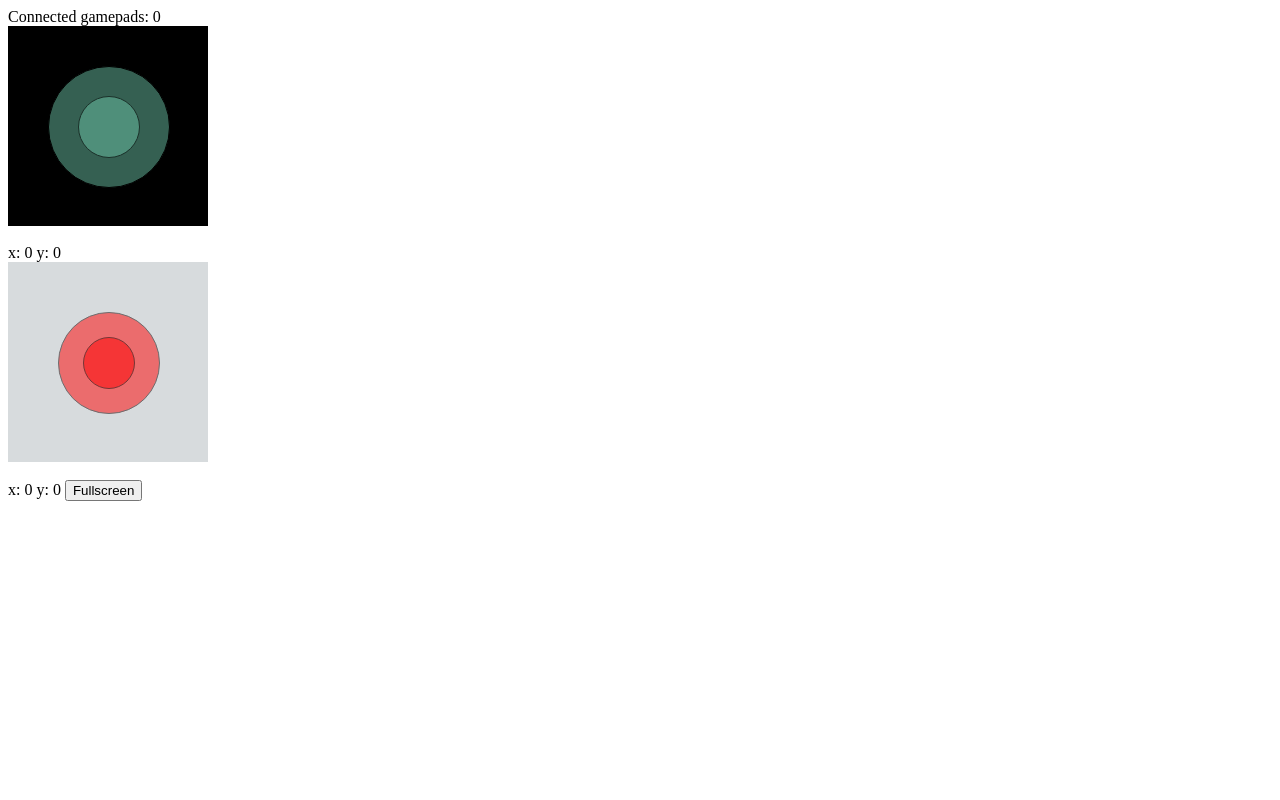
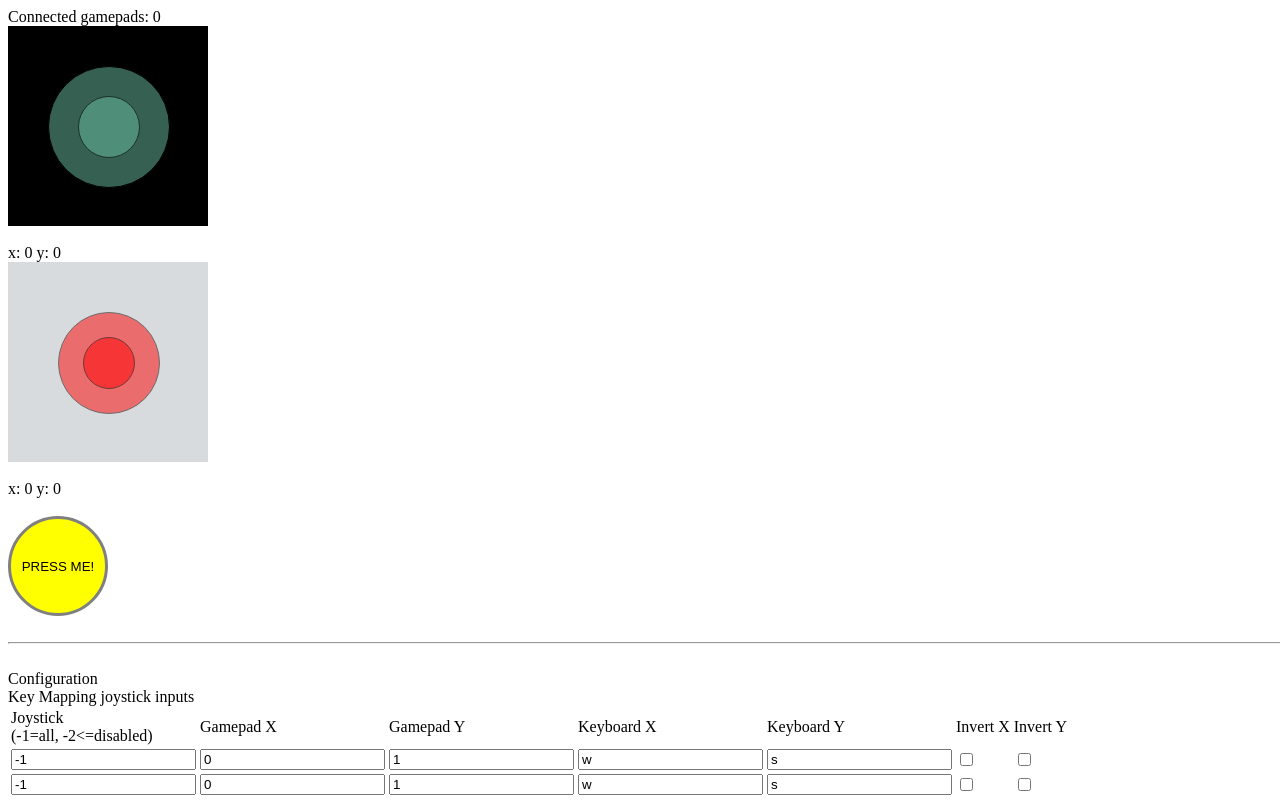
Before and after one commit to brean/svelte-gamepad-virtual-joystick, a SvelteKit app: page / in a window 1280 px wide. Built offline with nearby package versions, Linux system fonts and the light colour scheme.

Commit message:
add VirtualJoystick input configuration, add Basics for VirtualButton

```diff
--- /dev/null
+++ b/src/lib/components/VirtualButton.svelte
@@ -0,0 +1,21 @@
+<script lang="ts">
+let { children, color, button, key } = $props();
+
+</script>
+
+<button style:background-color={color}>
+    {@render children()}
+</button>
+
+<style>
+    button {
+        border: 3px solid gray;
+        border-radius: 100px;
+        width: 100px;
+        height: 100px;
+    }
+
+    button:active {
+        border: 6px solid red;
+    }
+</style>
--- a/src/lib/components/VirtualJoystick.svelte
+++ b/src/lib/components/VirtualJoystick.svelte
@@ -2,12 +2,24 @@
   import { angle, distance, clamp, findCoord } from "$lib/utils.js";
   import { gamepad_listener } from "$lib/store/gamepad_listener.js";
   import { onMount } from "svelte";
+  import type VirtualJoystickInput from "$lib/models/VirtualJoystickInput.js";
+  import { virtual_joystick_inputs } from "$lib/store/virtual_joystick_inputs.js";
 
-  export let touchOnly=false; // only accept touch-events, no joystick
-  export let gamepadOnly=false; // only gamepad, no touch
-  export let xaxes=0; //the axis we listen on from the real joystick
-  export let yaxes=1; //the axis we listen on from the real joystick
-  export let gamepadIndex=-1; //-1 means we accept all gamepads
+  // TODO: get input_mapping from store/add defaults, add register function
+  // match data from config file with VirtualJoysticks
+  export let input_mapping:VirtualJoystickInput = {
+    gamepad: -1,
+    axes_x: 0,
+    axes_y: 1,
+    key_x: 'w',
+    key_y: 's',
+    keyboard: true,
+    touch: true,
+    mouse: true,
+    invert_x: false,
+    invert_y: false
+  };
+  $virtual_joystick_inputs.push(input_mapping);
   export let size = 100;
   export let backgroundWidth = 200;
   export let backgroundHeight = 200;
@@ -26,7 +38,7 @@
   let opacity = defaultOpacity;
 
   function ontouchmove(evt: TouchEvent) {
-    if (gamepadOnly || !pointerActive|| !evt.target || evt.touches.length == 0) {
+    if (!input_mapping.gamepad || !pointerActive|| !evt.target || evt.touches.length == 0) {
       return
     }
     opacity = activeOpacity;
@@ -36,7 +48,7 @@
   }
 
   function onpointermove(evt: MouseEvent) {
-    if (gamepadOnly || !pointerActive || !evt.target) {
+    if (!input_mapping.gamepad || !pointerActive || !evt.target) {
       return
     }
     opacity = activeOpacity;
@@ -88,9 +100,15 @@
     if (pointerActive) {
       return;
     }
-    if (gamepadIndex === -1 || gamepad.index === gamepadIndex) {
-      let xcoord = gamepad.axes[xaxes];
-      let ycoord = gamepad.axes[yaxes];
+    if (input_mapping.gamepad === -1 || gamepad.index === input_mapping.gamepad) {
+      let xcoord = gamepad.axes[input_mapping.axes_x];
+      let ycoord = gamepad.axes[input_mapping.axes_y];
+      if (input_mapping.invert_x) {
+        xcoord = -xcoord;
+      }
+      if (input_mapping.invert_y) {
+        ycoord = -ycoord;
+      }
       if (Math.abs(xcoord) < deadzoneX &&
           Math.abs(ycoord) < deadzoneY) {
         position = [0, 0]
@@ -101,7 +119,7 @@
   }
 
   onMount(() => {
-    if (touchOnly) {
+    if (!input_mapping.gamepad) {
       return;
     }
     $gamepad_listener = [...$gamepad_listener, gamepad_update];
--- a/src/lib/index.ts
+++ b/src/lib/index.ts
@@ -4,4 +4,6 @@ import VirtualJoystick from "./components/VirtualJoystick.svelte";
 import { gamepad } from "./store/gamepad.js";
 import { gamepad_listener } from "./store/gamepad_listener.js";
 import { distance, angle, findCoord, radians, degrees, clamp } from './utils.js';
-export { GamepadManager, VirtualJoystick, gamepad, gamepad_listener, distance, angle, findCoord, radians, degrees, clamp };
+export {
+    GamepadManager, VirtualJoystick, gamepad, gamepad_listener,
+    distance, angle, findCoord, radians, degrees, clamp };
--- /dev/null
+++ b/src/lib/models/VirtualJoystickInput.ts
@@ -0,0 +1,16 @@
+// Configuration and axes/button mapping for a VirtualJoystick
+export default interface VirtualJoystickInput {
+    gamepad: number; //-1 means we accept all gamepads, -2 means none
+    axes_x: number;
+    axes_y: number;
+    key_x: string; // KEY_UP?
+    key_y: string; // KEY_DOWN?
+    // TODO: deadzones?
+    // allowed input methods
+    keyboard: boolean;
+    touch: boolean;
+    mouse: boolean;
+    // specialy for gamepads
+    invert_x: boolean;
+    invert_y: boolean;
+}
--- a/src/lib/store/gamepad_listener.ts
+++ b/src/lib/store/gamepad_listener.ts
@@ -1,3 +1,4 @@
+// list of functions that getting called when a gamepad value changes
 import { writable } from 'svelte/store';
 
 export const gamepad_listener = writable<((gamepad: Gamepad) => void)[]>([]);
--- /dev/null
+++ b/src/lib/store/virtual_joystick_inputs.ts
@@ -0,0 +1,5 @@
+// list of functions that getting called when a gamepad value changes
+import type VirtualJoystickInput from '$lib/models/VirtualJoystickInput.js';
+import { writable } from 'svelte/store';
+
+export const virtual_joystick_inputs = writable<VirtualJoystickInput[]>([]);
--- a/src/routes/+page.svelte
+++ b/src/routes/+page.svelte
@@ -1,7 +1,9 @@
 <script lang="ts">
   import GamepadManager from "$lib/components/GamepadManager.svelte";
+  import VirtualButton from "$lib/components/VirtualButton.svelte";
   import VirtualJoystick from "$lib/components/VirtualJoystick.svelte";
   import { gamepad } from "$lib/store/gamepad.js";
+  import { virtual_joystick_inputs } from "$lib/store/virtual_joystick_inputs.js";
 
   let position_first: [x: number, y: number] = [0, 0];
   let position_second: [x: number, y: number] = [0, 0];
@@ -11,6 +13,23 @@
   }
 </script>
 Connected gamepads: {$gamepad.length}
+<table>
+  <tbody>
+    {#each $gamepad as gp}
+      <tr>
+        <td>Name</td>
+        <td>Buttons</td>
+        <td>Axes</td>
+      </tr>
+      <tr>
+        <td>{gp.id}</td>
+        <td>{gp.buttons.length}</td>
+        <td>{gp.axes.length}</td>
+      </tr>
+    {/each}
+  </tbody>
+</table>
+
 
 <!-- GamepadManager should be unique in your page. -->
 
@@ -19,8 +38,6 @@ Connected gamepads: {$gamepad.length}
 <VirtualJoystick
   background="black"
   size={120}
-  xaxes={0}
-  yaxes={1}
   bind:position={position_first}
 /><br />
 x: {position_first[0]} y: {position_first[1]}
@@ -28,10 +45,53 @@ x: {position_first[0]} y: {position_first[1]}
 
 <VirtualJoystick
   color={"red"}
-  xaxes={2}
-  yaxes={3}
   bind:position={position_second}
 /><br />
 x: {position_second[0]} y: {position_second[1]}
 
+<br /><br />
+<VirtualButton
+  color={"yellow"}
+  button={"a"}
+  key={"q"}
+>
+  PRESS ME!
+</VirtualButton>
+<br /><br />
+<hr />
+<br />
+Configuration
+<br />
+Key Mapping joystick inputs
+<br />
+<table>
+  <tbody>
+    <tr>
+      <td>Joystick<br />
+        (-1=all, -2&lt;=disabled)</td>
+      <td>Gamepad X</td>
+      <td>Gamepad Y</td>
+      <td>Keyboard X</td>
+      <td>Keyboard Y</td>
+      <td>Invert X</td>
+      <td>Invert Y</td>
+    </tr>
+    {#each $virtual_joystick_inputs as vs}
+    <tr>
+      <td>
+        <input bind:value={vs.gamepad} type="number" />
+        </td>
+      <td><input bind:value={vs.axes_x} type="number" /></td>
+      <td><input bind:value={vs.axes_y} type="number" /></td>
+      <td><input bind:value={vs.key_x} /></td>
+      <td><input bind:value={vs.key_y} /></td>
+      <td><input type="checkbox" bind:checked={vs.invert_x} /></td>
+      <td><input type="checkbox" bind:checked={vs.invert_y} /></td>
+    </tr>
+    {/each}
+  </tbody>
+</table>
+<br />
+TODO: Key Mapping button inputs
+<br /><br />
 <button on:click={requestFullScreen}>Fullscreen</button>
```
Also changed, not shown: src/lib/models/VirtualButtonInput.ts (added, +10 -0 lines), 1 other file (tests, documents, lock files or other folders).
